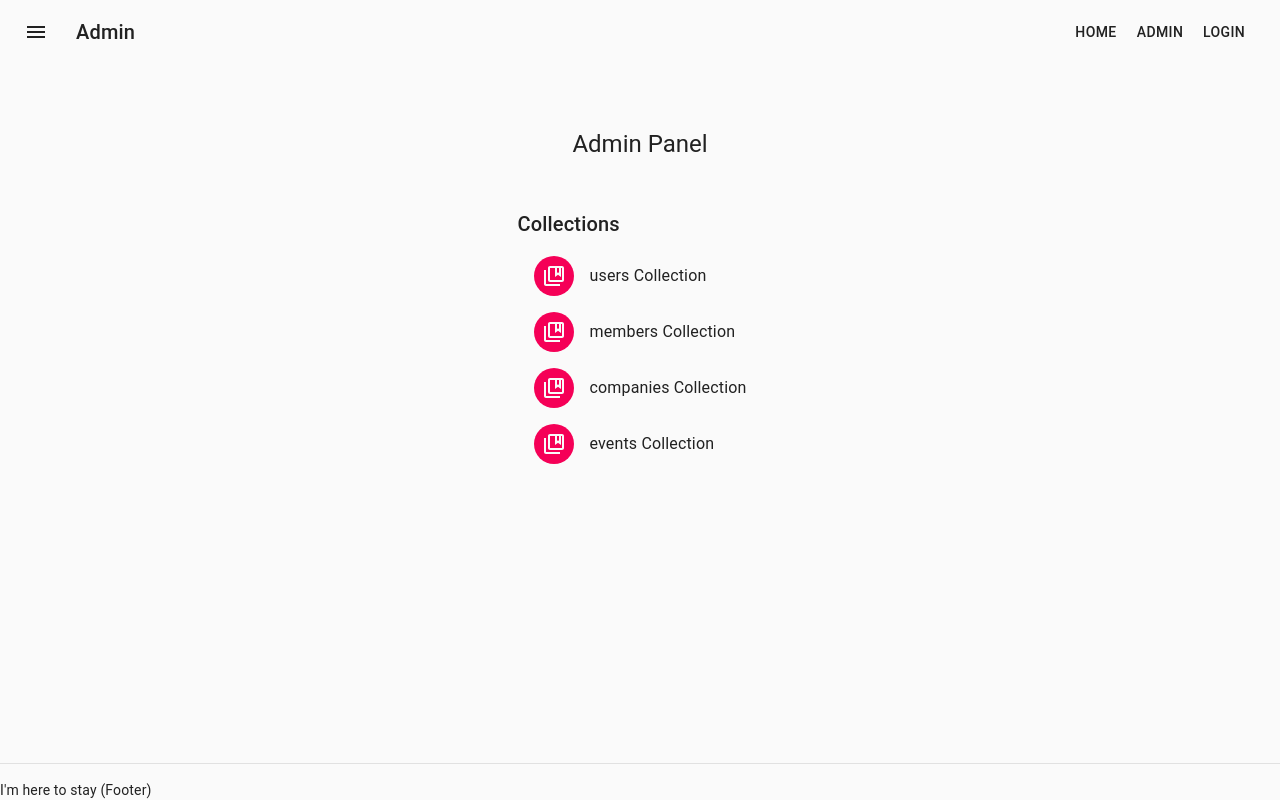
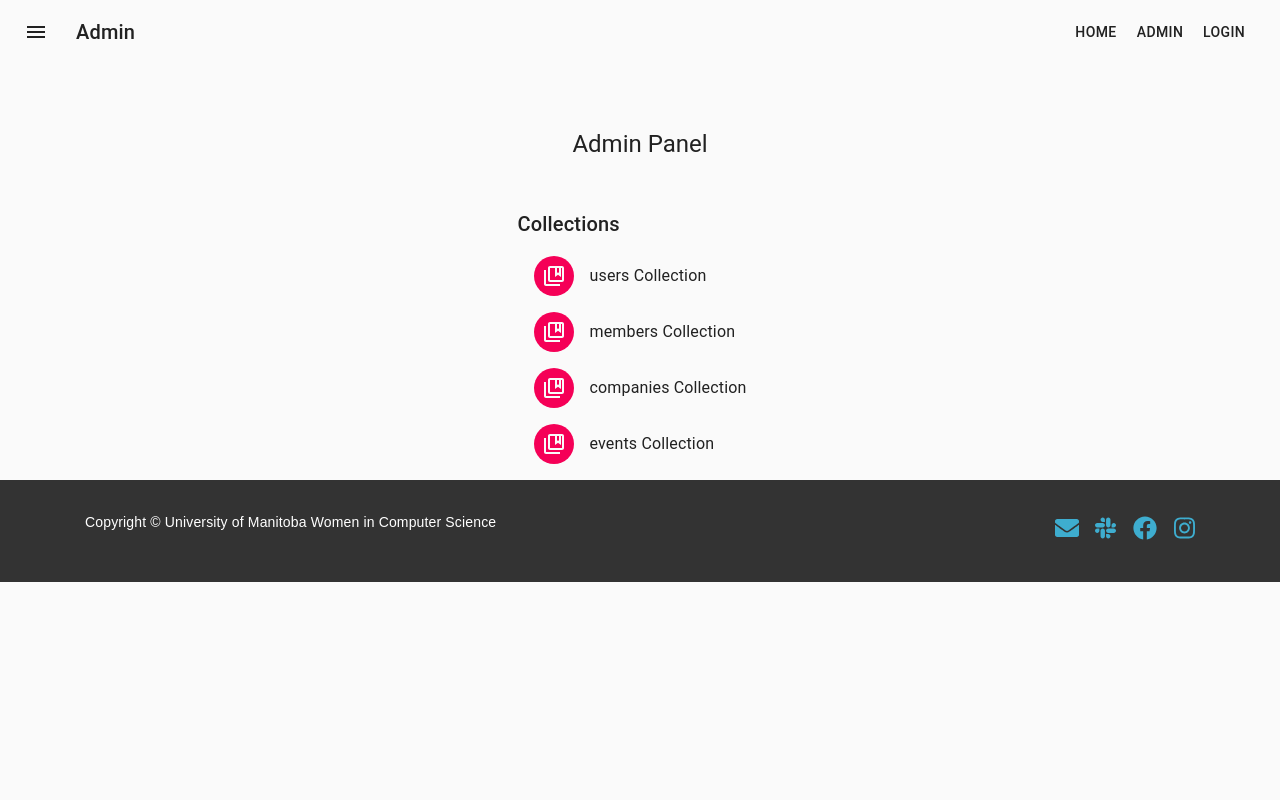
Before and after one commit to umwics/wics-site-2023, a Next.js app: page /admin in a window 1280 px wide. Built offline with nearby package versions, Linux system fonts and the light colour scheme; no server answers.

Commit message:
add-footer

```diff
--- a/package.json
+++ b/package.json
@@ -24,10 +24,14 @@
         ]
     },
     "dependencies": {
+        "@fortawesome/fontawesome-svg-core": "^1.2.30",
+        "@fortawesome/free-brands-svg-icons": "^5.14.0",
+        "@fortawesome/free-solid-svg-icons": "^5.14.0",
+        "@fortawesome/react-fontawesome": "^0.1.11",
         "@material-ui/core": "^4.11.0",
         "@material-ui/icons": "^4.9.1",
+        "@material-ui/lab": "^4.0.0-alpha.56",
         "bootstrap": "^4.5.2",
-        "@material-ui/lab": "^4.0.0-alpha.56",
         "firebase": "^7.17.1",
         "firebase-admin": "^9.0.0",
         "formik": "^2.1.5",
--- a/src/assets/css/style.css
+++ b/src/assets/css/style.css
@@ -1,3 +1,5 @@
+
+/* Main page titles */
 .maintitle {
     letter-spacing: 2px;
     font-family: 'Helvetica';
@@ -13,7 +15,7 @@
     margin-bottom: 10px;
   }
 
-/* main page intro Section */
+/* Main page carousel */
 .carouselcontainer {
     display: block;
   width: 100%;
@@ -98,3 +100,84 @@
     font-size: 15px;
     line-height: 20px;
 }
+
+/* Main page other sections */
+#mainsections {
+	padding: 100px 0;
+	background: #f6f6f6;
+}
+
+.section-title {
+
+	margin-bottom: 70px;
+}
+.section-title h2 {
+    font-weight: 700;
+    text-transform: uppercase;
+	position: relative;
+	margin-top: 10px;
+	margin-bottom: 15px;
+    padding-bottom: 15px;
+    letter-spacing: 0.075em;
+}
+.section-title h2::after {
+	position: absolute;
+	content: "";
+	background: linear-gradient(to right, #09C6F9 0%, #045DE9 100%);
+	height: 4px;
+	width: 60px;
+	bottom: 0;
+	margin-left: -30px;
+	left: 50%;
+}
+.section-title p {
+    letter-spacing: 0.075em;
+}
+#linktree-frame {
+    width: 100%;
+    overflow: hidden;
+}
+
+@media only screen and (max-width: 400px) {
+    #linktree-frame {
+        height: 1200px;
+    }
+}
+
+@media only screen and (min-width: 400px) and (max-width: 600px) {
+    #linktree-frame {
+        height: 1100px;
+    }
+}
+
+@media only screen and (min-width: 600px) {
+    #linktree-frame {
+        height: 1000px;
+    }
+}
+/* Footer */
+.footer {
+    font-family: Arial, Helvetica, sans-serif;
+    padding-bottom: 20px;
+    color: #fff;
+}
+.list-reset {
+    text-align: right;
+}
+
+.list-reset li {
+    text-align: right;
+    display: inline;
+    margin: 0;
+    margin-left: 10px;
+    font-size: 24px;
+    text-decoration: none;
+}
+.list-reset a {
+    color: #3eadcf;
+
+}
+.list-reset a:hover {
+    color: #abe9cd;
+    text-decoration: none;
+}
--- a/src/components/Footer.tsx
+++ b/src/components/Footer.tsx
@@ -1,10 +1,16 @@
+import Container from 'react-bootstrap/Container'
+import Row from 'react-bootstrap/Row'
+import Col from 'react-bootstrap/Col'
 import { makeStyles, Theme } from "@material-ui/core/styles";
 import React from "react";
+import { faEnvelope } from "@fortawesome/free-solid-svg-icons";
+import { faFacebook, faSlack, faInstagram } from "@fortawesome/free-brands-svg-icons";
+import { FontAwesomeIcon } from "@fortawesome/react-fontawesome";
 
 const useStyles = makeStyles((theme: Theme) => ({
     footer: {
-        paddingTop: theme.spacing(8),
-        marginTop: "auto"
+        paddingTop: theme.spacing(4),
+        backgroundColor: "#333333"
     }
 }));
 
@@ -13,8 +19,36 @@ const Footer: React.FC = () => {
 
     return (
         <footer className={classes.footer}>
-            <hr />
-            <span>I&apos;m here to stay (Footer)</span>
+
+            <Container className="footer">
+                <Row>
+                    <Col><p>
+                        Copyright © University of Manitoba Women in Computer Science
+                    </p></Col>
+                    <Col><ul className="list-reset">
+                        <li>
+                            <a href="mailto:uofmwics@gmail.com" className="black-link"
+                            ><span aria-label="Email"> <FontAwesomeIcon icon={faEnvelope} /> </span
+                            ></a>
+                        </li>
+                        <li>
+                            <a href="https://umwics.slack.com/" className="black-link" target="_blank"
+                            ><span aria-label="Slack"> <FontAwesomeIcon icon={faSlack} /></span
+                            ></a>
+                        </li>
+                        <li>
+                            <a href="https://www.facebook.com/umwics" className="black-link" target="_blank"
+                            ><span aria-label="Facebook"> <FontAwesomeIcon icon={faFacebook} /></span
+                            ></a>
+                        </li>
+                        <li>
+                            <a href="https://instagram.com/umwics" className="black-link" target="_blank"
+                            ><span aria-label="Instagram"> <FontAwesomeIcon icon={faInstagram} /></span
+                            ></a>
+                        </li>
+                    </ul></Col>
+                </Row>
+            </Container>
         </footer>
     );
 };
```
Also changed, not shown: src/pages/index.tsx (+32 -3 lines), 1 other file (tests, documents, lock files or other folders).
